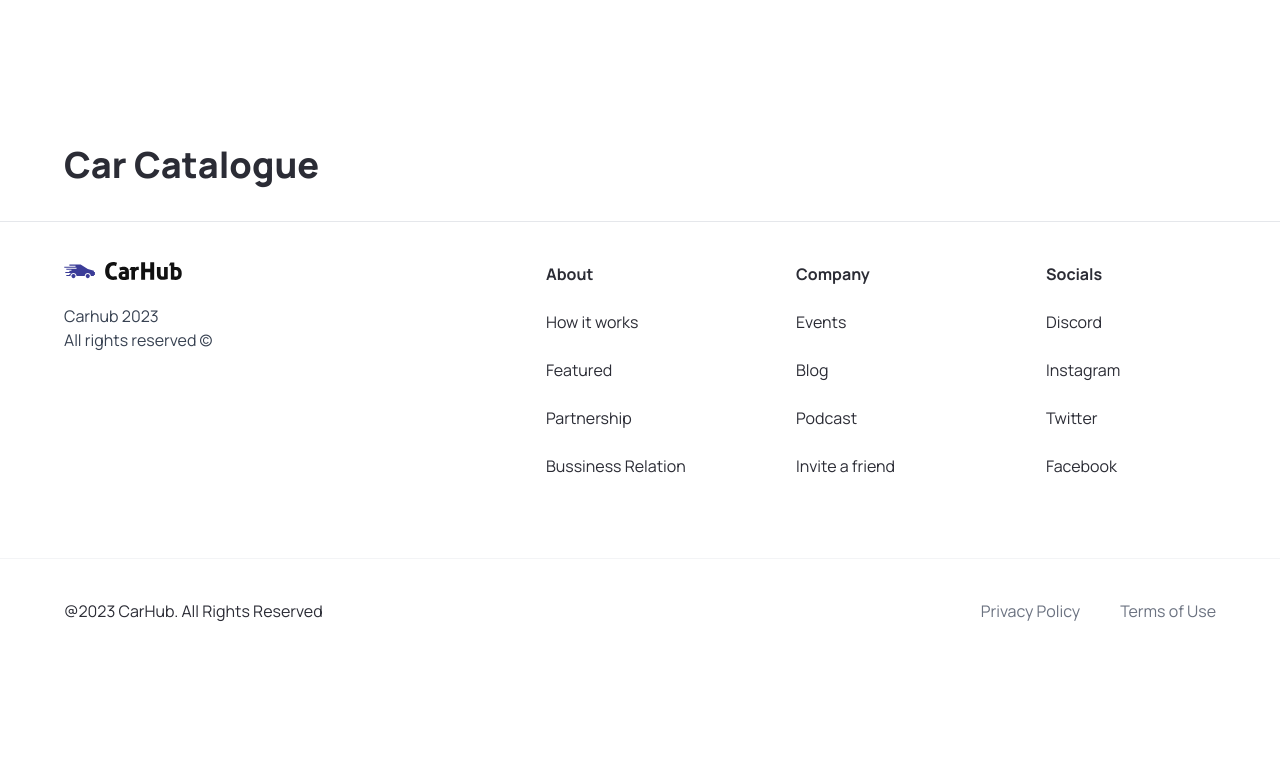
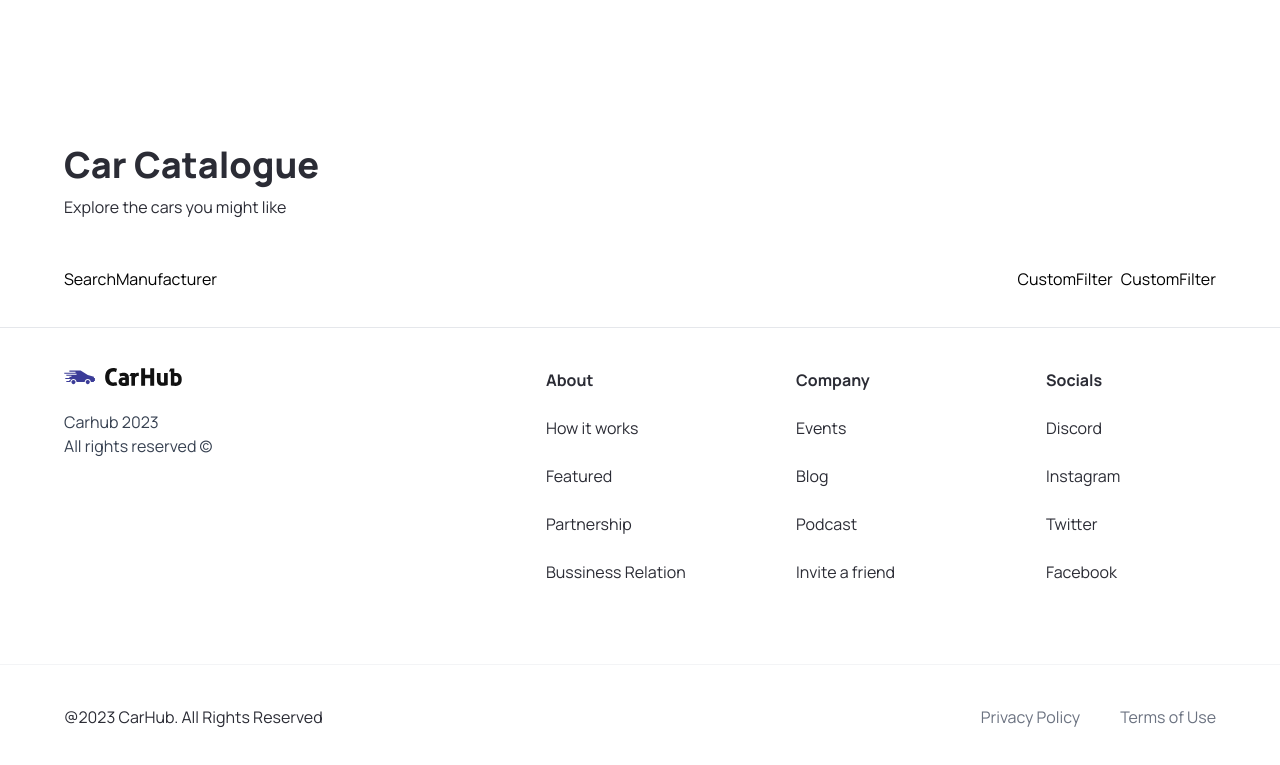
Before and after one commit to khmaladze-tiko/car-showcase, a Next.js app: page / in a window 1280 px wide. Shown: the part 719-1484 px from the top of the page. Before the commit the page ends 1382 px from the top, so only its background shows below. Built offline with nearby package versions, Linux system fonts and the light colour scheme.

Commit message:
add CustomFilter, SearchBar and SearchManufacturer components

```diff
--- a/app/page.tsx
+++ b/app/page.tsx
@@ -1,4 +1,4 @@
-import { Hero } from '@/components'
+import { CustomFilter, Hero, SearchBar } from '@/components'
 import Image from 'next/image'
 
 export default function Home() {
@@ -11,6 +11,16 @@
           <h1 className="text-4xl font-extrabold">
             Car Catalogue
           </h1>
+          <p>Explore the cars you might like</p>
+        </div>
+
+        <div className="home__filters">
+          <SearchBar />
+
+          <div className="home__filter-container">
+            <CustomFilter />
+            <CustomFilter />
+          </div>
         </div>
       </div>
     </main>
--- /dev/null
+++ b/components/CustomFilter.tsx
@@ -0,0 +1,9 @@
+import React from 'react'
+
+const CustomFilter = () => {
+  return (
+    <div>CustomFilter</div>
+  )
+}
+
+export default CustomFilter
--- /dev/null
+++ b/components/SearchBar.tsx
@@ -0,0 +1,24 @@
+    "use client";
+
+    import { useState } from 'react';
+    import { SearchManufacturer } from './'
+
+    const SearchBar = () => {
+        const [manufacturer, setManufacturer] = useState('');
+
+        const handleSearch = () => {}
+
+
+      return (
+        <form className="searchbar" onSubmit={handleSearch}>
+            <div className="searchbar__item">
+                <SearchManufacturer
+                    manufacturer={manufacturer}
+                    setManufacturer={setManufacturer}
+                />
+            </div>
+        </form>
+      )
+    }
+
+    export default SearchBar
--- /dev/null
+++ b/components/SearchManufacturer.tsx
@@ -0,0 +1,10 @@
+import { SearchManufacrutetProps } from '@/types'
+
+
+const SearchManufacturer = ({ manufacturer, setManufacturer}: SearchManufacrutetProps) => {
+  return (
+    <div>SearchManufacturer</div>
+  )
+}
+
+export default SearchManufacturer
--- a/types/index.ts
+++ b/types/index.ts
@@ -6,3 +6,8 @@
     handleClick?: MouseEventHandler<HTMLButtonElement>;
     btnType?: "button" | "submit";
 }
+
+export interface SearchManufacrutetProps {
+    manufacturer: string;
+    setManufacturer: (manufacturer: string) => void;
+}
```
Also changed, not shown: components/index.ts (+7 -1 lines).
